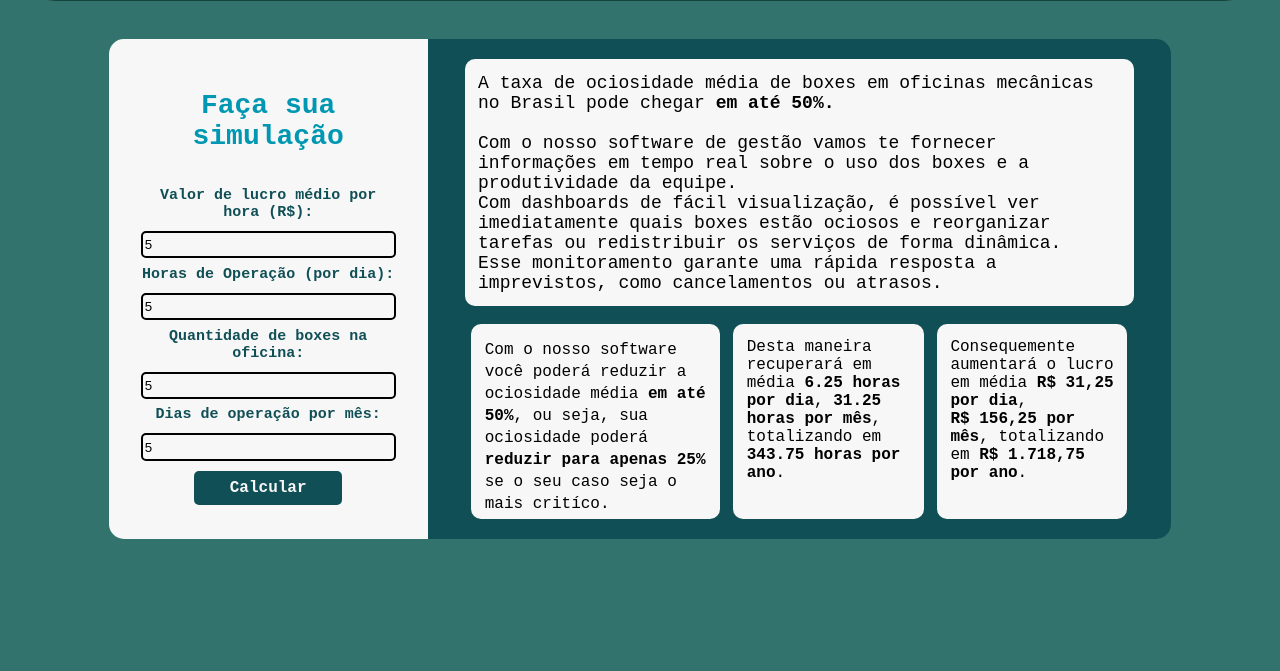
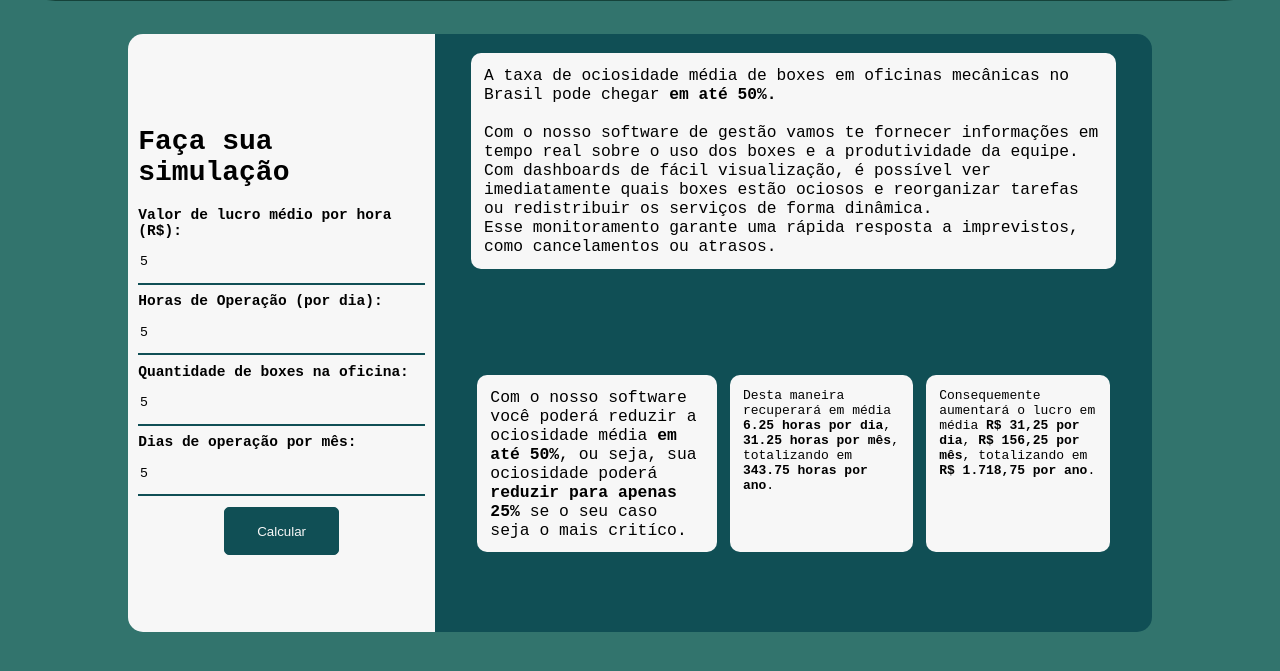
Before and after one commit to MechSpot/projeto-pi-sprint-2, a plain HTML site: page public/simulador.html in a window 1280 px wide. Both pictures are taken after typing "5", "5", "5", "5" into the empty fields and a click on the button "Calcular". Shown: the part 97-768 px from the top of the page. Drawn offline with Linux system fonts and the light colour scheme.

Commit message:
upgrade simulador

```diff
--- a/public/css/simulador.css
+++ b/public/css/simulador.css
@@ -1,25 +1,21 @@
+.header {
+  height: 13vh;
+}
 .simulador {
   width: 100%;
-  height: 500px;
+  height: 83vh;
   display: flex;
   justify-content: center;
   align-items: center;
-  margin-top: 3%;
 }
 
 .simulador .container {
-  width: 83%;
-  height: 100%;
+  width: 80%;
+  height: 90%;
   display: flex;
   margin: 2% 5%;
   background-image: linear-gradient(to right, #f7f7f7 0 30%, #104f55 30% 100%);
   border-radius: 15px;
-}
-
-input::placeholder {
-  color: #0097b2;
-  font-family: monospace;
-  text-align: center;
 }
 
 .card {
@@ -29,44 +25,36 @@ input::placeholder {
 }
 
 .card-simulador {
-  width: 24%;
+  width: 28%;
   margin: 0 1%;
   justify-self: flex-start;
-  color: #0097b2;
-  text-align: center;
-  margin: 3%;
 }
 
 .card-simulador h1 {
   font-size: 28px;
-  margin-bottom: 35px;
 }
+
 .card-simulador label {
-  font-size: 15px;
+  font-size: 112%;
   font-weight: bold;
-  color: #104f55;
-  margin-bottom: 10px;
 }
 .card-simulador input {
   height: 7%;
-  border-radius: 5px;
   margin-bottom: 3%;
-  border: 2px solid black;
+  border: 0;
+  border-bottom: 2px solid #104f55;
   background-color: #f7f7f7;
 }
 
 .card-simulador button {
   align-self: center;
-  width: 58%;
-  height: 11%;
+  width: 40%;
+  height: 8%;
   background-color: #104f55;
   color: #f7f7f7;
   border-radius: 5px;
-  border: none;
+  border: 1px solid #104f55;
   margin: 1%;
-  font-family: monospace;
-  font-weight: bold;
-  font-size: 16px;
 }
 
 .container-retorno {
@@ -79,6 +67,7 @@ input::placeholder {
 .card-explicacao-contexto {
   width: 90%;
   height: 57%;
+  font-size: 125%;
 
 }
 
@@ -89,17 +78,12 @@ input::placeholder {
   border-radius: 10px;
 }
 
-.campo span {
-  font-size: 18px;
-}
-
 .campo span span {
   font-weight: bold;
 }
 
 .card-resultado-simulacao {
   width: 90%;
-  height: 39%;
   display: flex;
   flex-direction: row;
   justify-content: center;
@@ -110,12 +94,12 @@ input::placeholder {
   margin: 0 1%;
 }
 
-.card-resultado-simulacao .campo span {
-  font-size: 16px;
+.card-resultado-simulacao .campo-resultado span {
+  font-size: 110%;
 }
 
 .card-resultado-simulacao .campo-ociosidade-reduzida {
   width: 38%;
   margin: 0 1%;
-  font-size: 19px;
+  font-size: 126%;
 }
```
